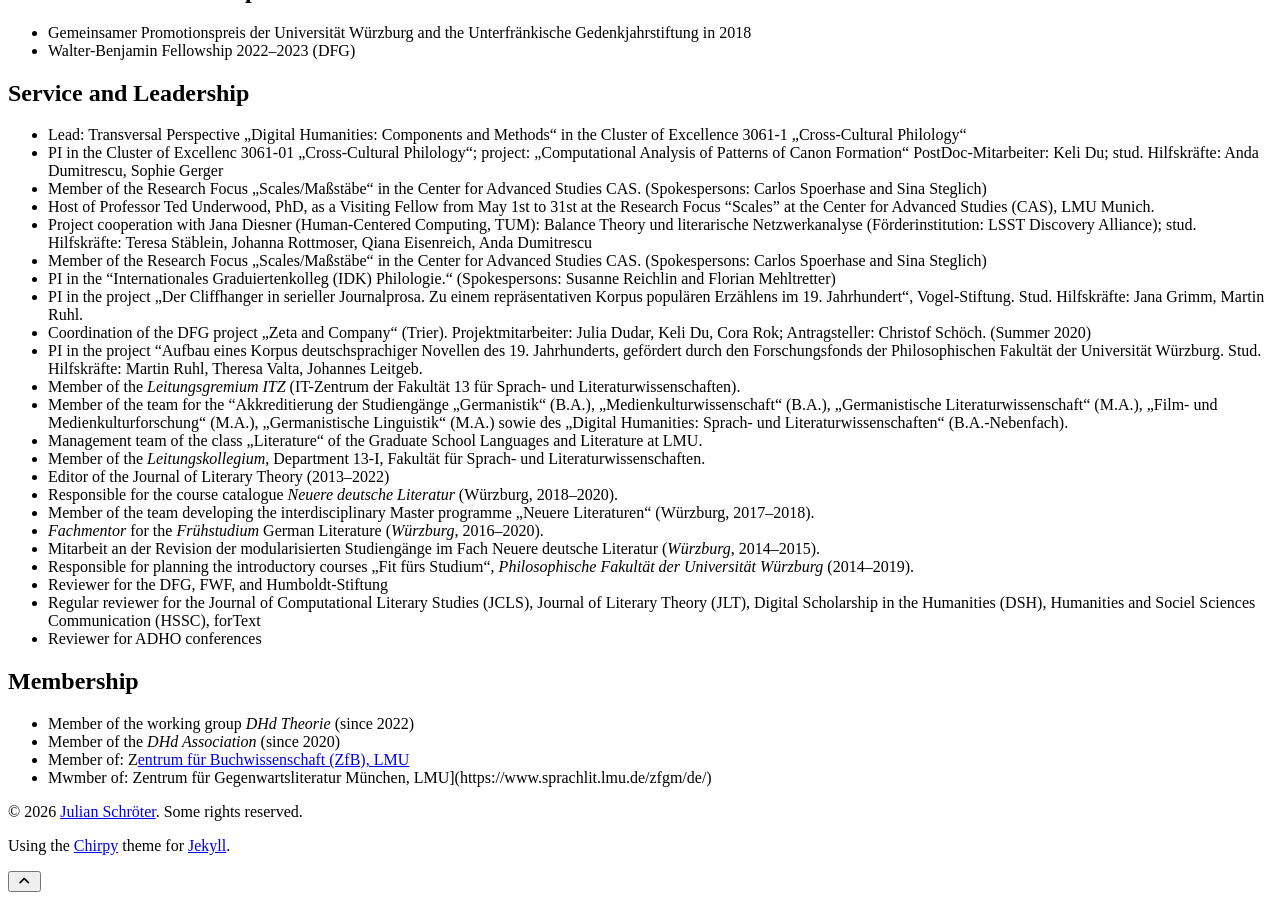
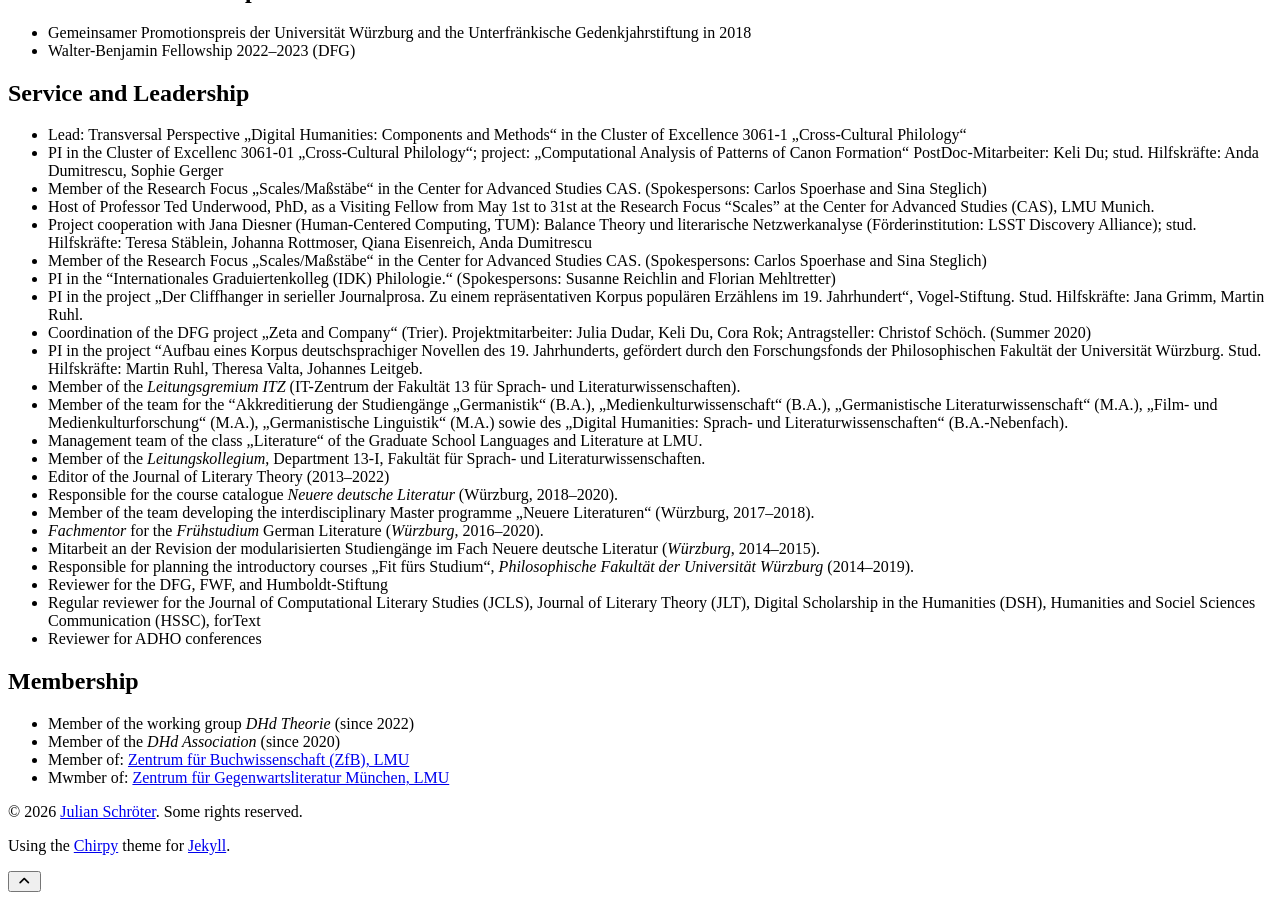
Before and after one commit to julianschroeter/julianschroeter.github.io, a Jekyll site: the page built from _tabs/cv.md, in a window 1280 px wide and 900 px high, scrolled down 1145 px. Built offline with Jekyll 4.4.1, drawn with Linux system fonts in a browser that asks for light colours; cached includes are drawn as plain includes; nearby versions of some CDN libraries.

Commit message:
Interviews

```diff
--- a/_tabs/cv.md
+++ b/_tabs/cv.md
@@ -60,5 +60,5 @@ order: 4
 
 - Member of the working group *DHd Theorie* (since 2022)
 - Member of the *DHd Association* (since 2020)
-- Member of: Z[entrum für Buchwissenschaft (ZfB), LMU](https://www.zfb.uni-muenchen.de/index.html)
-- Mwmber of: Zentrum für Gegenwartsliteratur München, LMU](https://www.sprachlit.lmu.de/zfgm/de/)
+- Member of: [Zentrum für Buchwissenschaft (ZfB), LMU](https://www.zfb.uni-muenchen.de/index.html)
+- Mwmber of: [Zentrum für Gegenwartsliteratur München, LMU](https://www.sprachlit.lmu.de/zfgm/de/)
```
